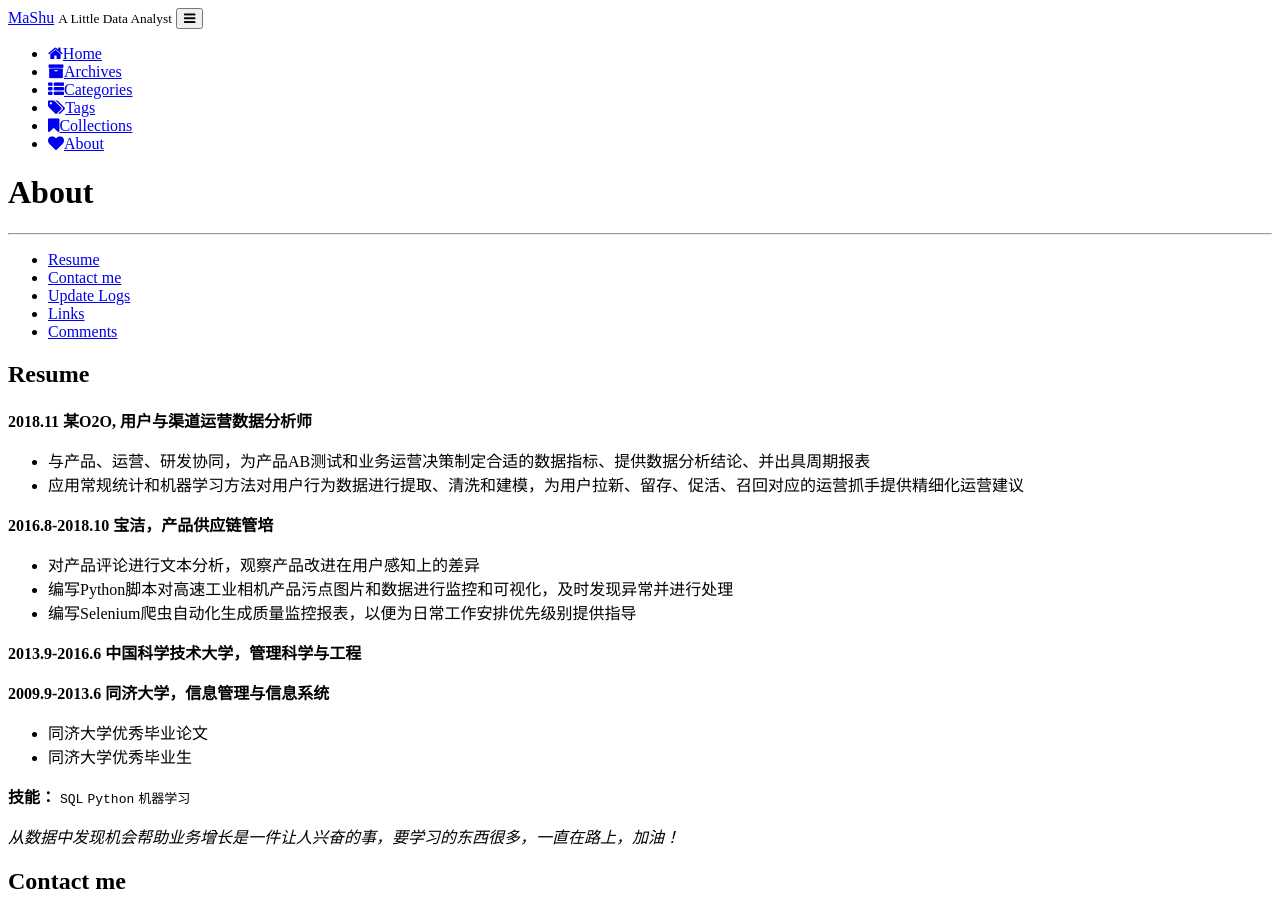
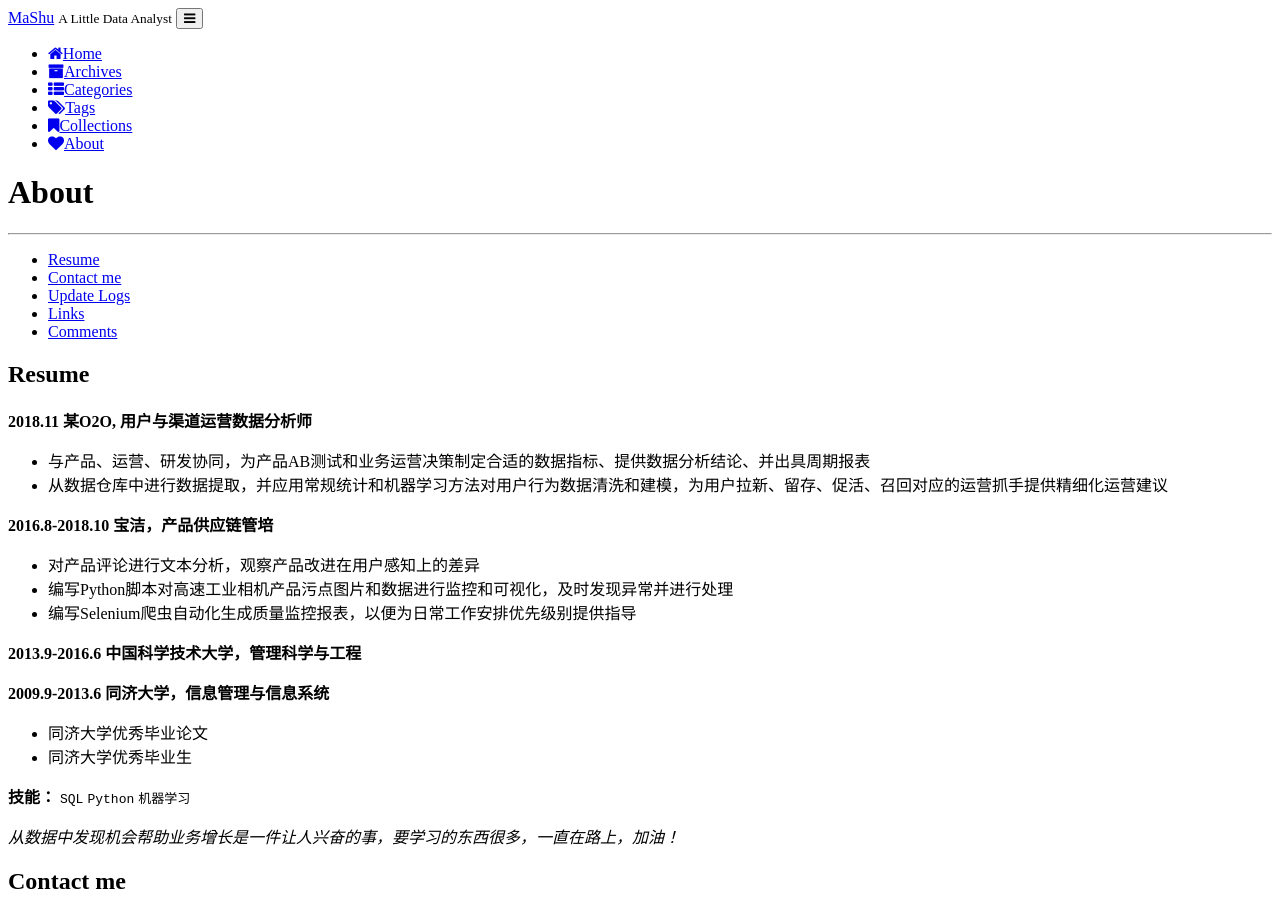
Before and after one commit to tjmashu/tjmashu.github.io, a Jekyll site: the page built from page/4about.md, in a window 1280 px wide and 900 px high. Built offline with Jekyll 4.4.1, drawn with Linux system fonts in a browser that asks for light colours; comment, search, counter and statistics services are not loaded; a style sheet for code colours, icons or effects is not loaded.

Commit message:
Update 4about.md

```diff
--- a/page/4about.md
+++ b/page/4about.md
@@ -13,7 +13,7 @@ type: page
 
 **2018.11 某O2O, 用户与渠道运营数据分析师**
 * 与产品、运营、研发协同，为产品AB测试和业务运营决策制定合适的数据指标、提供数据分析结论、并出具周期报表
-* 应用常规统计和机器学习方法对用户行为数据进行提取、清洗和建模，为用户拉新、留存、促活、召回对应的运营抓手提供精细化运营建议
+* 从数据仓库中进行数据提取，并应用常规统计和机器学习方法对用户行为数据清洗和建模，为用户拉新、留存、促活、召回对应的运营抓手提供精细化运营建议
 
 **2016.8-2018.10 宝洁，产品供应链管培**
 * 对产品评论进行文本分析，观察产品改进在用户感知上的差异
```
